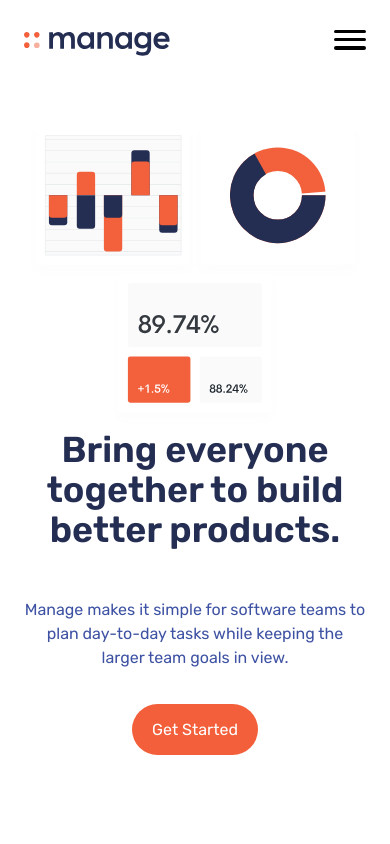
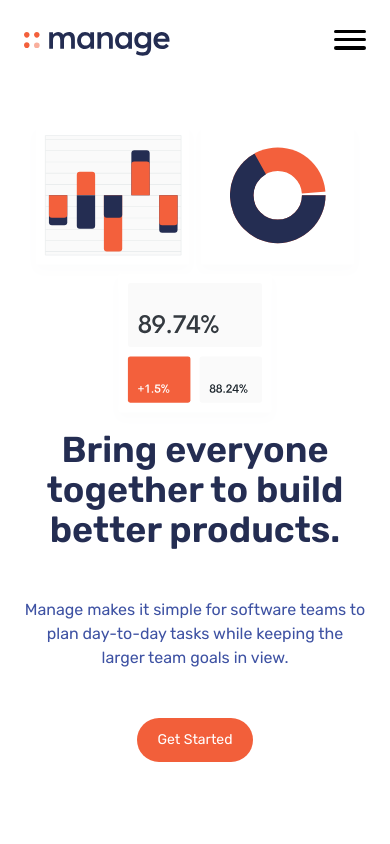
Before and after one commit to milanochi/Manage-landing-page, a React (Create React App) app: page / in a window 390 px wide. Shown: the top 844 px of the page. Built offline with nearby package versions, Linux system fonts and the light colour scheme.

Commit message:
final commit

```diff
--- a/src/App.css
+++ b/src/App.css
@@ -45,6 +45,12 @@ body{
 
   }
 
+}
+@media (max-width: 760px) {
+  input:focus{
+    font-size: 16px;
+    transition: all 0.2s ease-out;
+    }
 }
 
 .swiper-button-next,
@@ -100,6 +106,7 @@ align-items: center;
 font-size: 5rem;
 
 }
+
 .comment__wrapper{
   background-color: white;
   min-height: 150px;
--- a/src/Header.js
+++ b/src/Header.js
@@ -23,8 +23,9 @@ const Header = () => {
                 </div>
                 {/* <!--BUTTON--> */}
                 <div className='block'>
-                <a href="#" className="hidden rounded-full bg-brightRed py-2 px-4  text-md text-white font-semiBold baseline md:block" >Get Started</a>
-
+                    <a href="#" className='hidden md:block'>
+                        <button type="button" className="rounded-full bg-brightRed px-5 py-3 text-sm text-white font-semiBold baseline" >Get Started</button>
+                                        </a>
                     {/* <!--HAMBURGER MENU--> */}
                       <NavBar />
                 </div>
--- a/src/HeroSection.js
+++ b/src/HeroSection.js
@@ -15,7 +15,9 @@ const HeroSection = () => {
                                 tasks while keeping the larger team goals in view.</p>
                                  {/* <!--BUTTON--> */}
                                 <div className="max-w-sm text-center md:text-start">
-                                    <a href="#" className="rounded-full bg-brightRed p-3 px-5 py-4 text-md text-white font-semiBold baseline" >Get Started</a>
+                                    <a href="#">
+                                    <button type="button" className="rounded-full bg-brightRed px-5 py-3 text-sm text-white font-semiBold baseline" >Get Started</button>
+                                        </a>
                                 </div>
 
                         </div>
```
